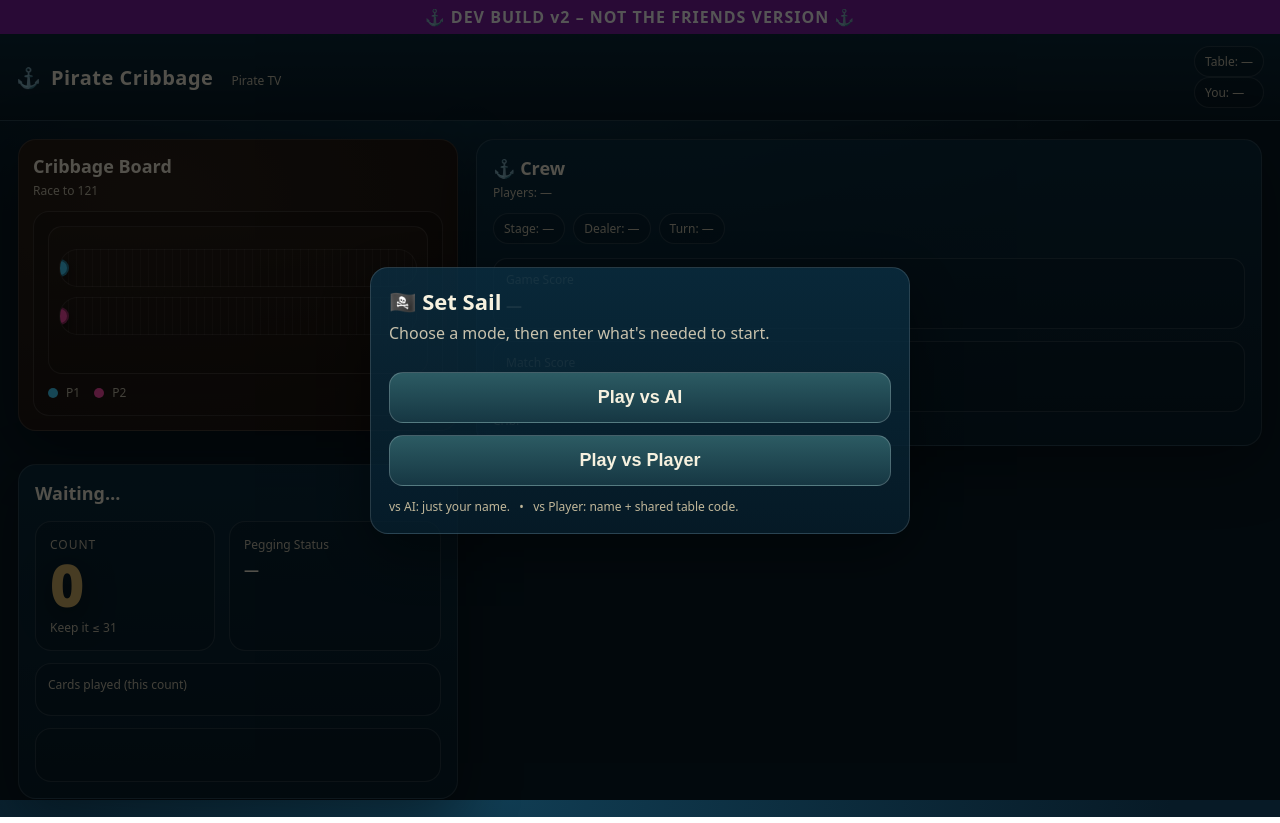
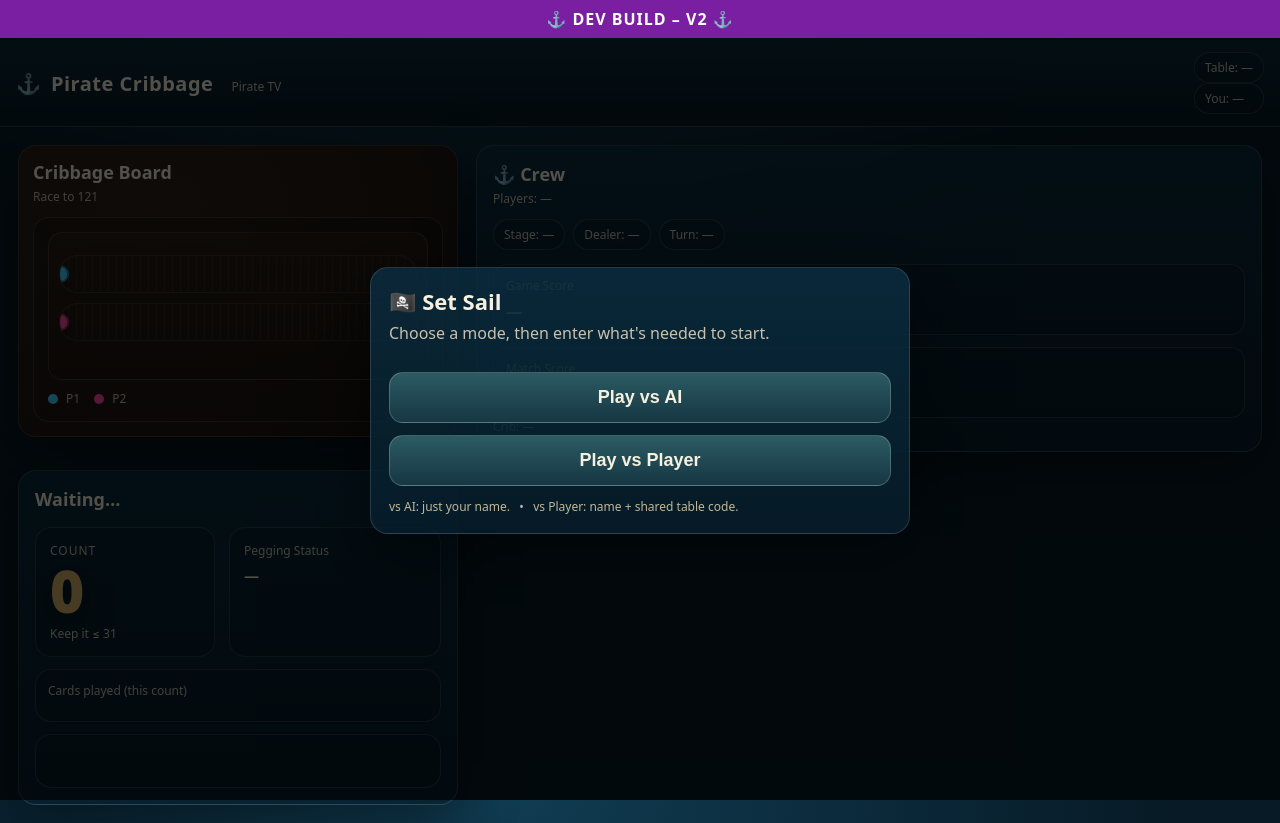
Before and after one commit to pirate-jpg/pirate-cribbage-plusai, a website: page public/index.html in a window 1280 px wide. Drawn offline with nearby package versions, Linux system fonts and the light colour scheme; no server answers.

Commit message:
Update index.html

```diff
--- a/public/index.html
+++ b/public/index.html
@@ -8,16 +8,23 @@
 </head>
 
 <body>
-  <div id="dev-banner" style="
+ <div id="dev-banner" style="
+  position: fixed;
+  top: 0;
+  left: 0;
+  right: 0;
+  z-index: 99999;
   background: #7b1fa2;
   color: white;
   text-align: center;
-  padding: 6px 10px;
-  font-weight: bold;
+  padding: 8px 10px;
+  font-weight: 800;
   letter-spacing: 1px;
 ">
-  ⚓ DEV BUILD v2 – NOT THE FRIENDS VERSION ⚓
+  ⚓ DEV BUILD – V2 ⚓
 </div>
+
+<div style="height: 40px;"></div>
   <!-- TOAST -->
   <div id="toast" class="toast"></div>
 
```
